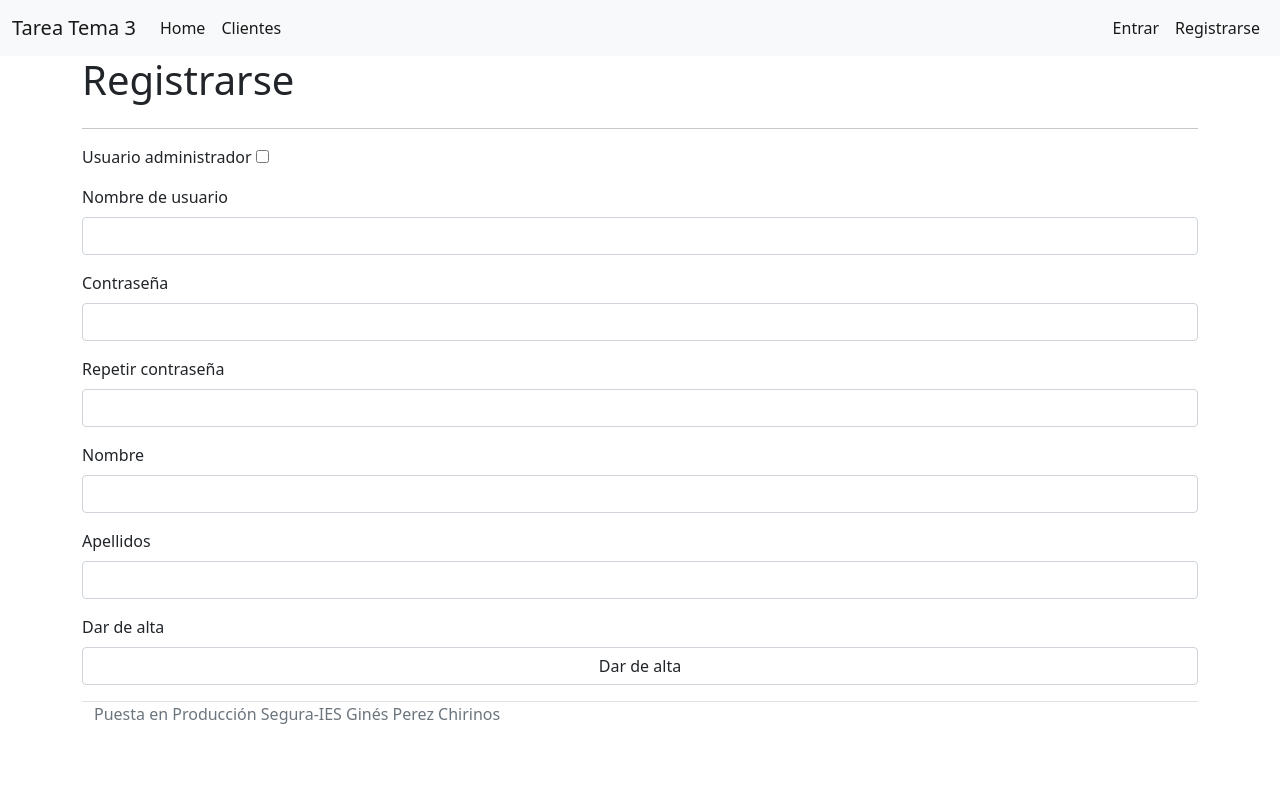
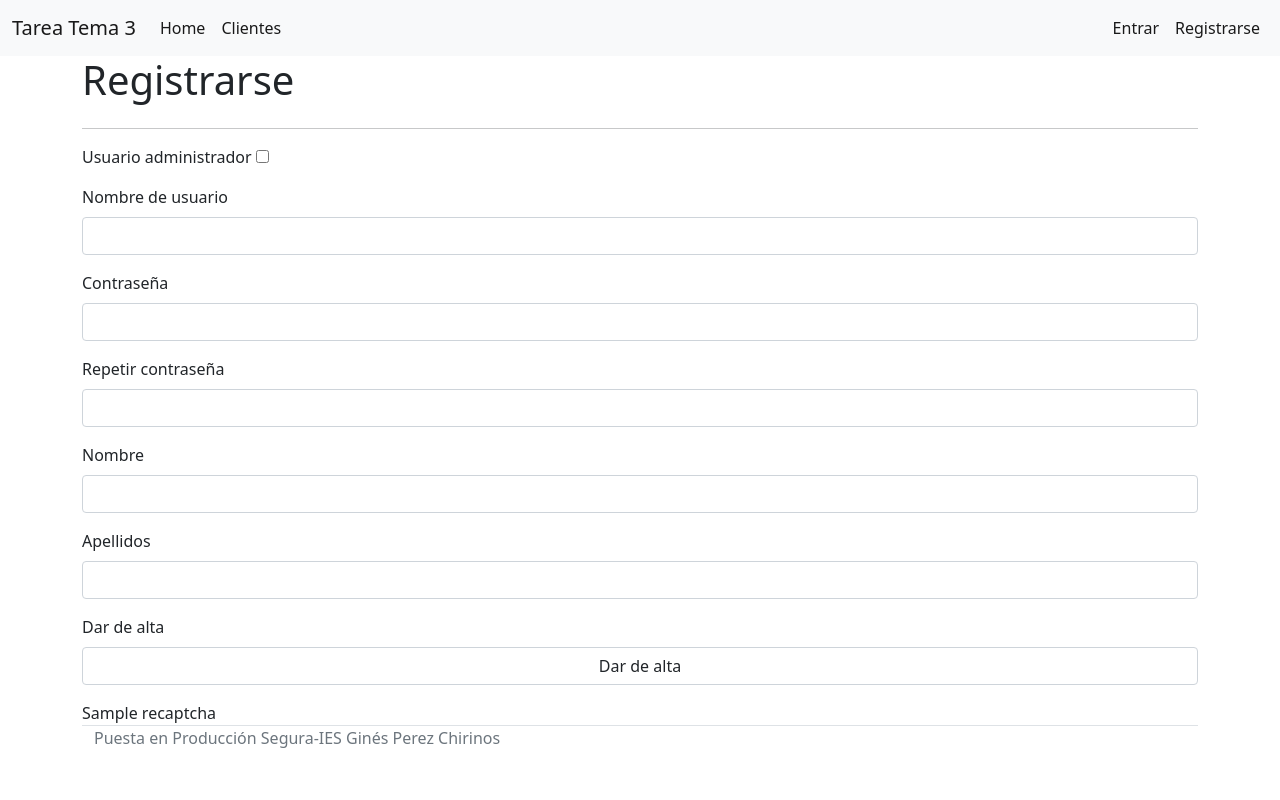
Before and after one commit to AaronCeciber/tareaTema3Project, a Flask app: template app/login/templates/altausuario.html in a window 1280 px wide. Run offline with Flask 2, Linux system fonts and the light colour scheme; tables that the repository leaves empty hold one stand-in row (values such as "Sample post"); the template is opened without the code that fills it: values that come from a table or form of the project are taken from there, most other values are stand-ins (such as "Sample title", 1, 10 or a date in 2020); some libraries are stand-ins or nearby versions.

Commit message:
Entrega final tar0306

```diff
--- a/app/__init__.py
+++ b/app/__init__.py
@@ -1,8 +1,8 @@
 from flask import Flask
 from flask_login import LoginManager
 from flask_migrate import Migrate
+from flask_recaptcha import ReCaptcha
 from flask_sqlalchemy import SQLAlchemy
-
 from logs.logs import configure_logging
 
 app = Flask(__name__)
@@ -18,6 +18,10 @@ login_manager.login_view = "login.login"
 
 logger = configure_logging(__name__)
 
+app.config["RECAPTCHA_SITE_KEY"] = "6LddRD0fAAAAAJ-Q0kITeWqDTEodL1-HCTu4fs0-"
+app.config["RECAPTCHA_SECRET_KEY"] = "6LddRD0fAAAAAGxYZX6FVxi6Pobq-g_Ju1QvABm8"
+recaptcha = ReCaptcha(app)
+
 from .public import public
 from .private import private
 from .login import login
--- a/app/login/templates/altausuario.html
+++ b/app/login/templates/altausuario.html
@@ -4,11 +4,15 @@
 {% block contenido %}
 <h1>Registrarse</h1>
 <div class="row">
+ {% if msg %}
+    {{ msg }}
+ {% endif %}
 <form enctype="multipart/form-data" method="POST">
     <hr>
     <label for="is_admin">Usuario administrador</label>
     <input type="checkbox" name="is_admin" id="is_admin"/>
-{{  generarForm(form) }}
+    {{  generarForm(form) }}
+    {{ recaptcha }}
 </form>
 </div>
 {% endblock %}
--- a/app/login/templates/login.html
+++ b/app/login/templates/login.html
@@ -12,9 +12,13 @@
     {% endif %}
     <div class="row">
         <div class="col-sm-4">
+            {% if msg %}
+                {{ msg }}
+            {% endif %}
             <form action="{{ url_for('login.login') }}" method="post">
                 {{ formlogin.csrf_token() }}
                 {{ generarForm(formlogin) }}
+                {{ recaptcha }}
                 <input type="submit" value="Iniciar Sesión" class="btn btn-primary"/>
             </form>
         </div>
--- a/requirements.txt
+++ b/requirements.txt
@@ -5,3 +5,4 @@ psycopg2-binary
 Flask-WTF
 Flask-Login
 werkzeug=2.0.0
+Flask-reCaptcha
```
Also changed, not shown: app/login/routes.py (+19 -3 lines), 1 other file.
